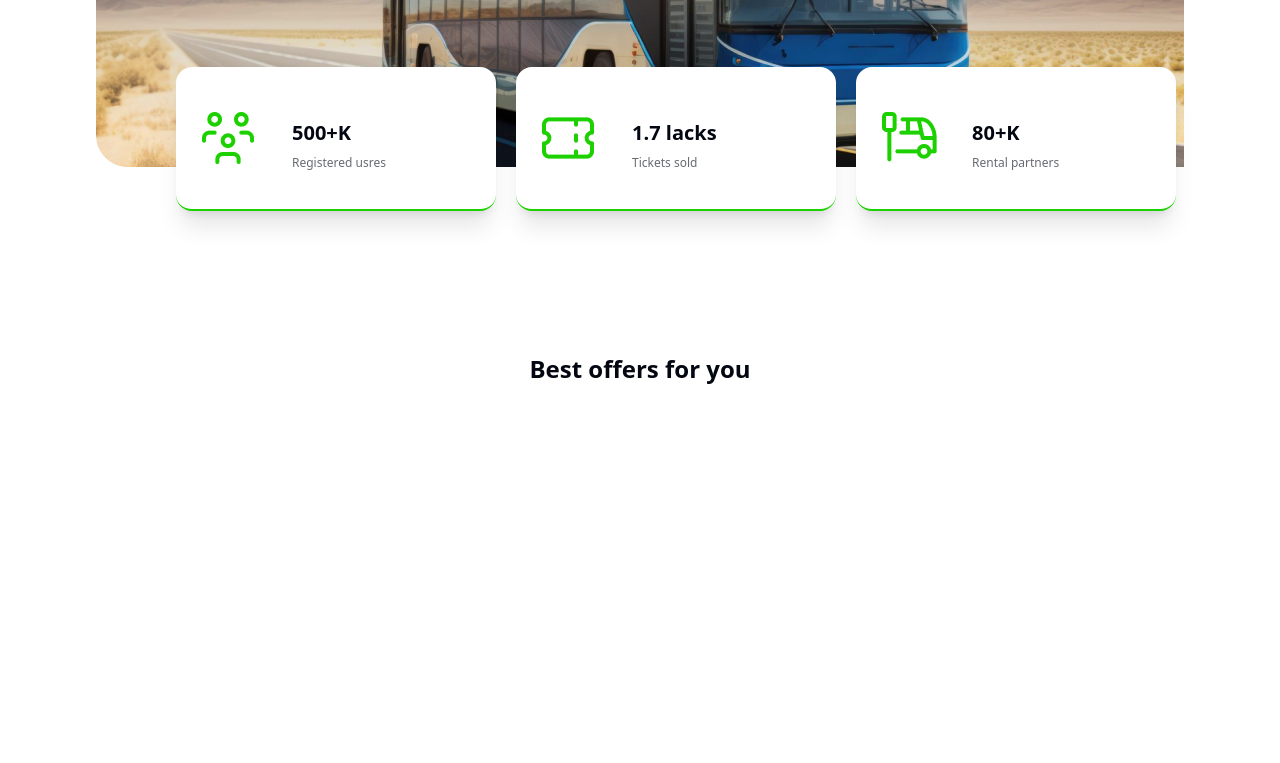
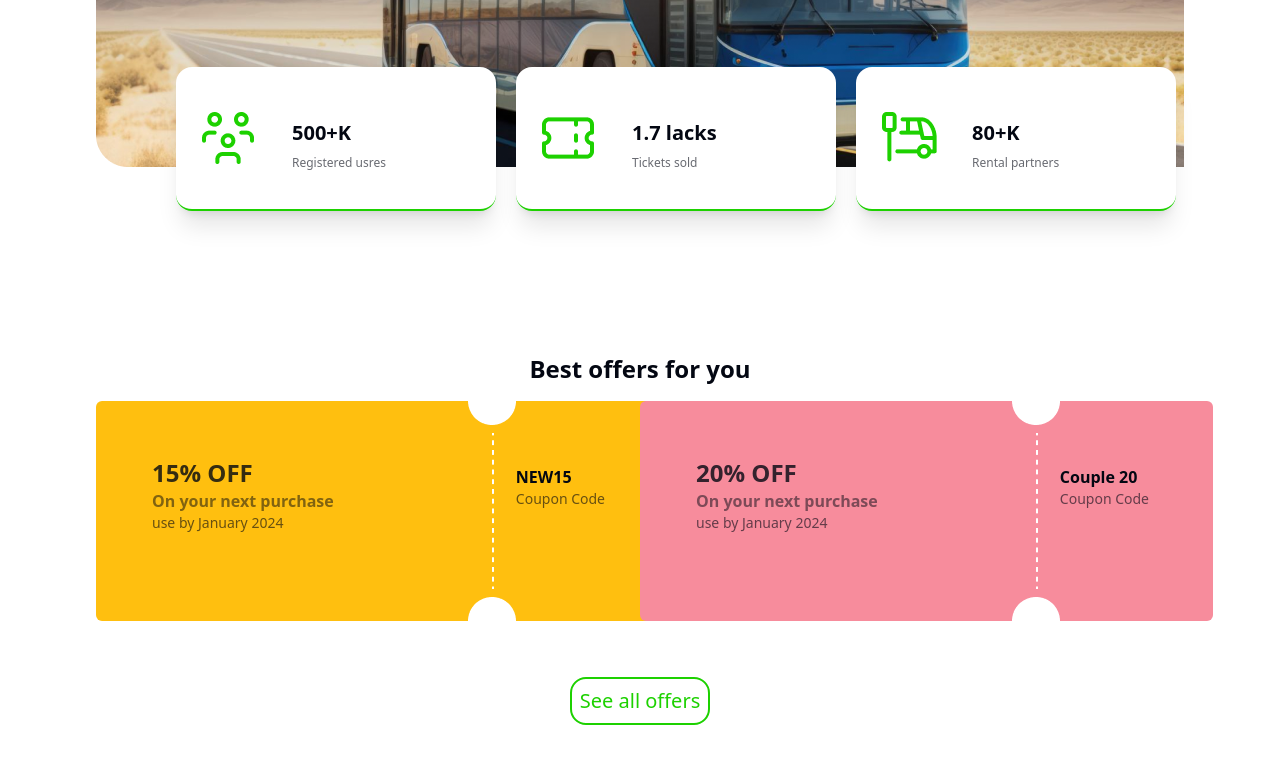
Before and after one commit to 88Irfan/ticket-b9a5, a plain HTML site: page index.html in a window 1280 px wide. Shown: the part 479-1242 px from the top of the page. Before the commit the page ends 960 px from the top, so only its background shows below. Drawn offline with nearby package versions, Linux system fonts and the light colour scheme.

Commit message:
offer secton

```diff
--- a/index.html
+++ b/index.html
@@ -109,6 +109,38 @@
         <h3 class="text-center text-2xl font-semibold text-[#030712]">Best offers for you</h3>
 
         <!-- best offers -->
+        <div class="grid grid-cols-2">
+            <div class="container w-[573px] h-[220px] bg-[#FFBF0F] flex rounded-md my-4">
+                <div class="flex-1 py-14 px-14">
+                    <h3 class="text-[#030712CC] font-bold text-2xl">15% OFF</h3>
+                    <p class="text-[#03071280] font-bold">On your next purchase</p>
+                    <p class="text-sm text-[#03071299]">use by January 2024</p>
+                </div>
+                <img src="images/cupon-devider.png" alt="">
+                <div class="pr-16 pt-16">
+                    <h4 class="text-[#030712] font-semibold">NEW15</h4>
+                    <p class="text-sm text-[#03071299]">Coupon Code</p>
+                </div>
+
+            </div>
+            <div class="container w-[573px] h-[220px] bg-[#F78C9C] flex rounded-md my-4">
+                <div class="flex-1 py-14 px-14">
+                    <h3 class="text-[#030712CC] font-bold text-2xl">20% OFF</h3>
+                    <p class="text-[#03071280] font-bold">On your next purchase</p>
+                    <p class="text-sm text-[#03071299]">use by January 2024</p>
+                </div>
+                <img src="images/cupon-devider.png" alt="">
+                <div class="pr-16 pt-16">
+                    <h4 class="text-[#030712] font-semibold">Couple 20</h4>
+                    <p class="text-sm text-[#03071299]">Coupon Code</p>
+                </div>
+
+            </div>
+
+        </div>
+        <div class="text-center my-10 ">
+            <button class="border-2 border-[#1DD100] p-2 rounded-2xl font-medium text-xl text-[#1DD100]" >See all offers</button>
+        </div>
     </section>
     <main>
         <!-- ph paribahan -->
```
